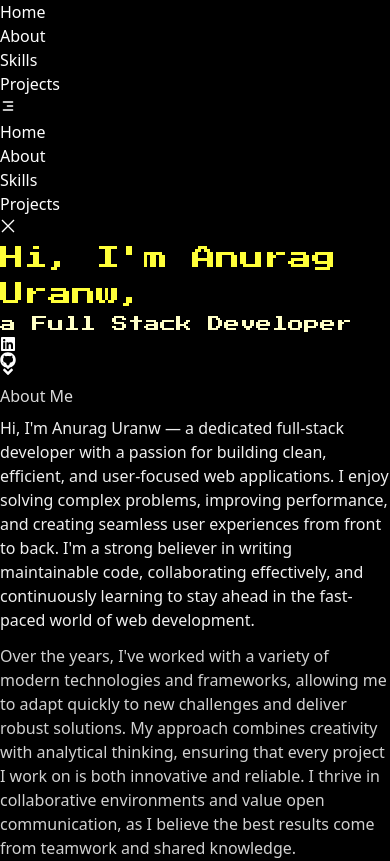
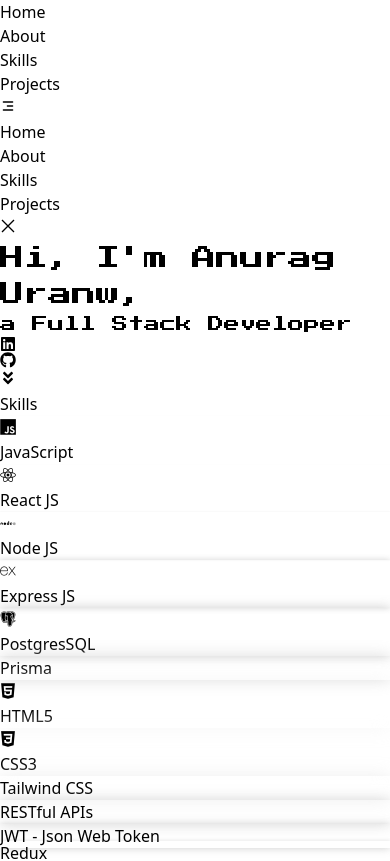
Before and after one commit to anuraguranw3/portfolio, a React (Vite) app: page / in a window 390 px wide. Shown: the top 861 px of the page. Built offline with nearby package versions, Linux system fonts and the light colour scheme; a web font is replaced by a local one.

Commit message:
update ui

```diff
--- a/src/App.jsx
+++ b/src/App.jsx
@@ -13,7 +13,7 @@
     <>
       <Header />
       <Hero />
-      <About />
+      {/* <About /> */}
       <Skills />
       <Projects />
     </>
--- a/src/components/Header.jsx
+++ b/src/components/Header.jsx
@@ -74,16 +74,16 @@
   });
 
   return (
-    <header className="w-full h-16 fixed top-0 left-0 flex justify-end p-4 items-center lg:justify-center bg-black z-50">
+    <header className="w-full h-16 fixed top-0 left-0 flex justify-end p-4 items-center lg:justify-center bg-white z-50 shadow-md">
       <ul ref={ulRef} className="hidden lg:flex gap-7 text-lg font-bold font-serif">
-        <li className="py-1 px-2 rounded hover:text-black hover:bg-white cursor-pointer">Home</li>
-        <li className="py-1 px-2 rounded hover:text-black hover:bg-white cursor-pointer">About</li>
-        <li className="py-1 px-2 rounded hover:text-black hover:bg-white cursor-pointer">Skills</li>
-        <li className="py-1 px-2 rounded hover:text-black hover:bg-white cursor-pointer">Projects</li>
+        <li className="py-1 px-2 rounded hover:text-white hover:bg-black cursor-pointer">Home</li>
+        <li className="py-1 px-2 rounded hover:text-white hover:bg-black cursor-pointer">About</li>
+        <li className="py-1 px-2 rounded hover:text-white hover:bg-black cursor-pointer">Skills</li>
+        <li className="py-1 px-2 rounded hover:text-white hover:bg-black cursor-pointer">Projects</li>
       </ul>
       <button
         onClick={toggleMenu}
-        className="text-4xl lg:hidden mr-3 border-2 border-transparent rounded active:border-white"
+        className="text-4xl lg:hidden mr-3 border-2 border-transparent rounded active:border-black/60"
       >
         <CgMenuRightAlt />
       </button>
@@ -94,17 +94,17 @@
             toggleMenu();
           }
         }}
-        ref={mobileMenuRef} className="w-full h-screen p-3 fixed top-[-150%] left-0 bg-blue-950 overflow-hidden flex flex-col justify-center items-center lg:hidden">
+        ref={mobileMenuRef} className="w-full h-screen p-3 fixed top-[-150%] left-0 bg-white/60 backdrop-blur-md overflow-hidden flex flex-col justify-center items-center lg:hidden">
 
         <ul className="p-5 lg:hidden gap-7 text-2xl font-bold font-serif flex flex-col items-center">
-          <li className="py-1 px-2 rounded hover:text-black hover:bg-white cursor-pointer">Home</li>
-          <li className="py-1 px-2 rounded hover:text-black hover:bg-white cursor-pointer">About</li>
-          <li className="py-1 px-2 rounded hover:text-black hover:bg-white cursor-pointer">Skills</li>
-          <li className="py-1 px-2 rounded hover:text-black hover:bg-white cursor-pointer">Projects</li>
+          <li className="py-1 px-2 rounded hover:text-white hover:bg-black cursor-pointer">Home</li>
+          <li className="py-1 px-2 rounded hover:text-white hover:bg-black cursor-pointer">About</li>
+          <li className="py-1 px-2 rounded hover:text-white hover:bg-black cursor-pointer">Skills</li>
+          <li className="py-1 px-2 rounded hover:text-white hover:bg-black cursor-pointer">Projects</li>
         </ul>
         <button
           onClick={toggleMenu}
-          className="text-4xl lg:hidden mt-8 border-2 border-transparent rounded active:border-white"
+          className="text-4xl lg:hidden mt-8 border-2 border-transparent rounded active:border-black/60"
         >
           <GrClose />
         </button>
--- a/src/components/Hero.jsx
+++ b/src/components/Hero.jsx
@@ -36,37 +36,37 @@
       duration: 0.8
     });
 
-    tl.to(".hero-section h1", {
-      color: "yellow",
-      repeat: -1,
-      yoyo: true,
-      duration: 1.5,
-      ease: "power1.inOut",
-    });
+    // tl.to(".hero-section h1", {
+    //   color: "yellow",
+    //   repeat: -1,
+    //   yoyo: true,
+    //   duration: 1.5,
+    //   ease: "power1.inOut",
+    // });
 
-    tl.to(".hero-section h3", {
-      color: "yellow",
-      repeat: -1,
-      yoyo: true,
-      duration: 1.5,
-      ease: "power1.inOut",
-    });
+    // tl.to(".hero-section h3", {
+    //   color: "yellow",
+    //   repeat: -1,
+    //   yoyo: true,
+    //   duration: 1.5,
+    //   ease: "power1.inOut",
+    // });
 
-    tl.to(".social-icon", {
-      scale: 1.1,
-      repeat: -1,
-      yoyo: true,
-      ease: "sine.inOut",
-      duration: 1.5,
-    });
+    // tl.to(".social-icon", {
+    //   scale: 1.1,
+    //   repeat: -1,
+    //   yoyo: true,
+    //   ease: "sine.inOut",
+    //   duration: 1.5,
+    // });
 
-    gsap.to("#scroll-btn", {
-      y: 10,
-      repeat: -1,
-      yoyo: true,
-      duration: 1.5,
-      ease: "power1.inOut",
-    });
+    // gsap.to("#scroll-btn", {
+    //   y: 10,
+    //   repeat: -1,
+    //   yoyo: true,
+    //   duration: 1.5,
+    //   ease: "power1.inOut",
+    // });
 
   });
 
@@ -80,25 +80,25 @@
               fontSize: "clamp(1.5rem, 3.15vw, 3rem)",
               fontFamily: '"Press Start 2P", system-ui'
             }}
-            className="max-w-[90%] text-center font-bold"
+            className="max-w-[90%] text-center font-bold shadow-sm py-2 px-4 rounded-lg shadow-black/70"
           >Hi, I&apos;m Anurag Uranw,</h1>
           <h3
             style={{
               fontSize: "clamp(1rem, 2vw, 2rem)",
               fontFamily: '"Press Start 2P", system-ui'
             }}
-            className="max-w-[90%] text-center mt-4 font-bold"
+            className="max-w-[90%] text-center mt-4 font-bold shadow-sm py-2 px-4 rounded-lg shadow-black/70"
           >a Full Stack Developer</h3>
         </div>
-        <div className="w-full p-3 flex justify-center items-center gap-3">
+        <div className="w-full p-3 flex justify-center items-center gap-3 ">
           <a
-            className="social-icon text-3xl p-1 rounded-md hover:bg-white hover:text-black"
+            className="social-icon text-3xl p-1 shadow-sm shadow-black rounded-lg hover:text-white hover:bg-black"
             href="https://www.linkedin.com/in/anurag-uranw-b07534267/"
             target="_blank"
             rel="noopener noreferrer"
           ><FaLinkedin /></a>
           <a
-            className="social-icon text-3xl p-1 rounded-md hover:bg-white hover:text-black"
+            className="social-icon text-3xl p-1 shadow-sm shadow-black rounded-lg hover:text-white hover:bg-black"
             href="https://github.com/anuraguranw3"
             target="_blank"
             rel="noopener noreferrer"
--- a/src/components/Projects.jsx
+++ b/src/components/Projects.jsx
@@ -63,7 +63,7 @@
 
   return (
     <div className="projects-section w-full mt-20 p-3 flex flex-col items-center">
-      <h3 className="text-3xl font-bold text-gray-300 pb-7">Projects</h3>
+      <h3 className="text-3xl font-bold text-gray-400 pb-7">Projects</h3>
       <div className="w-full p-1 flex justify-evenly gap-5 flex-wrap">
         {
           projects.map((project) =>
--- a/src/components/Skills.jsx
+++ b/src/components/Skills.jsx
@@ -63,7 +63,7 @@
 
   return (
     <div className="skills-section w-full mt-24 flex flex-col items-center p-3">
-      <h3 className="text-3xl font-bold text-gray-300 pt-5 pb-7">Skills</h3>
+      <h3 className="text-3xl font-bold text-gray-400 pt-5 pb-7">Skills</h3>
       <div className="w-full flex flex-col gap-5 p-1">
         <ul className="skills-set1 w-full md:w-[95%] p-2 mx-auto gap-3 md:gap-4 lg:gap-6 flex-row flex flex-wrap justify-center text-lg sm:text-xl md:text-2xl lg:text-3xl">
 
@@ -116,61 +116,61 @@
 
         <ul className="skills-set2 w-full md:w-[95%] p-2 mx-auto flex flex-wrap gap-3 md:gap-4 lg:gap-5 justify-center text-md md:text-xl lg:text-2xl font-semibold">
 
-          <li className="bg-gray-800 py-2 px-3 cursor-default border-x-4 border-y-2 border-gray-800 rounded-lg"
+          <li className="flex items-center gap-3 border-x-4 border-y-2 border-gray-600 rounded-lg p-2 cursor-default"
           >RESTful APIs</li>
 
-          <li className="bg-gray-800 py-2 px-3 cursor-default border-x-4 border-y-2 border-gray-800 rounded-lg"
+          <li className="flex items-center gap-3 border-x-4 border-y-2 border-gray-600 rounded-lg p-2 cursor-default"
           >JWT - Json Web Token</li>
 
-          <li className="bg-gray-800 py-2 px-3 cursor-default border-x-4 border-y-2 border-gray-800 rounded-lg"
+          <li className="flex items-center gap-3 border-x-4 border-y-2 border-gray-600 rounded-lg p-2 cursor-default"
           >Redux</li>
 
-          <li className="bg-gray-800 py-2 px-3 cursor-default border-x-4 border-y-2 border-gray-800 rounded-lg"
+          <li className="flex items-center gap-3 border-x-4 border-y-2 border-gray-600 rounded-lg p-2 cursor-default"
           >Passport JS</li>
 
-          <li className="bg-gray-800 py-2 px-3 cursor-default border-x-4 border-y-2 border-gray-800 rounded-lg"
+          <li className="flex items-center gap-3 border-x-4 border-y-2 border-gray-600 rounded-lg p-2 cursor-default"
           >Bcrypt JS</li>
 
-          <li className="bg-gray-800 py-2 px-3 cursor-default border-x-4 border-y-2 border-gray-800 rounded-lg"
+          <li className="flex items-center gap-3 border-x-4 border-y-2 border-gray-600 rounded-lg p-2 cursor-default"
           >Axios</li>
 
-          <li className="bg-gray-800 py-2 px-3 cursor-default border-x-4 border-y-2 border-gray-800 rounded-lg"
+          <li className="flex items-center gap-3 border-x-4 border-y-2 border-gray-600 rounded-lg p-2 cursor-default"
           >Context API</li>
 
-          <li className="bg-gray-800 py-2 px-3 cursor-default border-x-4 border-y-2 border-gray-800 rounded-lg"
+          <li className="flex items-center gap-3 border-x-4 border-y-2 border-gray-600 rounded-lg p-2 cursor-default"
           >EJS</li>
 
-          <li className="bg-gray-800 py-2 px-3 cursor-default border-x-4 border-y-2 border-gray-800 rounded-lg"
+          <li className="flex items-center gap-3 border-x-4 border-y-2 border-gray-600 rounded-lg p-2 cursor-default"
           >pg</li>
 
-          <li className="bg-gray-800 py-2 px-3 cursor-default border-x-4 border-y-2 border-gray-800 rounded-lg"
+          <li className="flex items-center gap-3 border-x-4 border-y-2 border-gray-600 rounded-lg p-2 cursor-default"
           >Multer</li>
 
-          <li className="bg-gray-800 py-2 px-3 cursor-default border-x-4 border-y-2 border-gray-800 rounded-lg"
+          <li className="flex items-center gap-3 border-x-4 border-y-2 border-gray-600 rounded-lg p-2 cursor-default"
           >Git</li>
 
-          <li className="bg-gray-800 py-2 px-3 cursor-default border-x-4 border-y-2 border-gray-800 rounded-lg"
+          <li className="flex items-center gap-3 border-x-4 border-y-2 border-gray-600 rounded-lg p-2 cursor-default"
           >GitHub</li>
 
-          <li className="bg-gray-800 py-2 px-3 cursor-default border-x-4 border-y-2 border-gray-800 rounded-lg"
+          <li className="flex items-center gap-3 border-x-4 border-y-2 border-gray-600 rounded-lg p-2 cursor-default"
           >VS Code</li>
 
-          <li className="bg-gray-800 py-2 px-3 cursor-default border-x-4 border-y-2 border-gray-800 rounded-lg"
+          <li className="flex items-center gap-3 border-x-4 border-y-2 border-gray-600 rounded-lg p-2 cursor-default"
           >Postman</li>
 
-          <li className="bg-gray-800 py-2 px-3 cursor-default border-x-4 border-y-2 border-gray-800 rounded-lg"
+          <li className="flex items-center gap-3 border-x-4 border-y-2 border-gray-600 rounded-lg p-2 cursor-default"
           >pgAdmin</li>
 
-          <li className="bg-gray-800 py-2 px-3 cursor-default border-x-4 border-y-2 border-gray-800 rounded-lg"
+          <li className="flex items-center gap-3 border-x-4 border-y-2 border-gray-600 rounded-lg p-2 cursor-default"
           >Netlify</li>
 
-          <li className="bg-gray-800 py-2 px-3 cursor-default border-x-4 border-y-2 border-gray-800 rounded-lg"
+          <li className="flex items-center gap-3 border-x-4 border-y-2 border-gray-600 rounded-lg p-2 cursor-default"
           >Render</li>
 
-          <li className="bg-gray-800 py-2 px-3 cursor-default border-x-4 border-y-2 border-gray-800 rounded-lg"
+          <li className="flex items-center gap-3 border-x-4 border-y-2 border-gray-600 rounded-lg p-2 cursor-default"
           >Aiven</li>
 
-          <li className="bg-gray-800 py-2 px-3 cursor-default border-x-4 border-y-2 border-gray-800 rounded-lg"
+          <li className="flex items-center gap-3 border-x-4 border-y-2 border-gray-600 rounded-lg p-2 cursor-default"
           >Cloudinary</li>
 
         </ul>
--- a/src/index.css
+++ b/src/index.css
@@ -12,8 +12,6 @@
 body {
   width: 100%;
   height: 100%;
-  background-color: black;
-  color: white;
 }
 
 #root {
```
